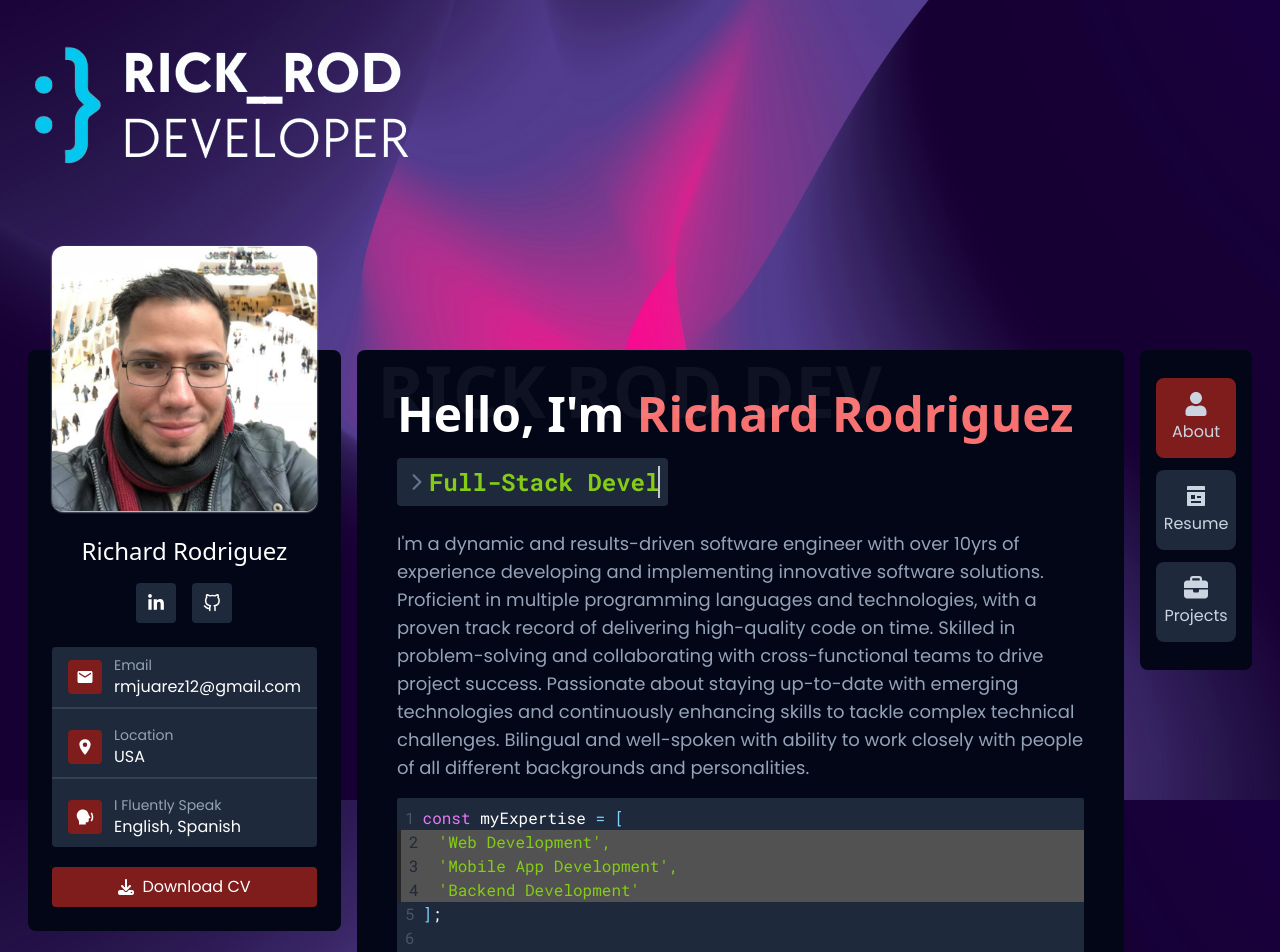
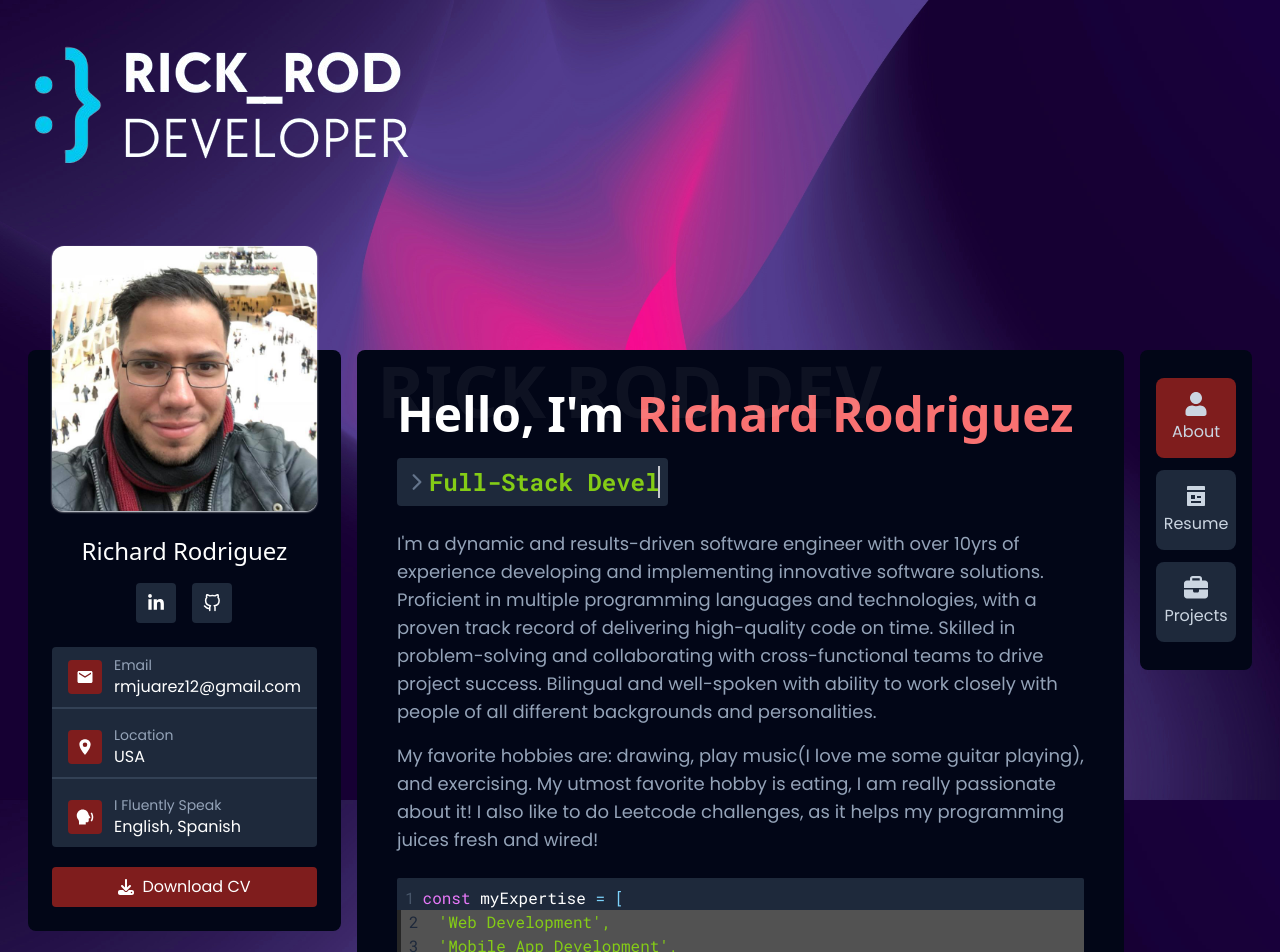
Before and after one commit to rmjuarez12/personal-portfolio, a Next.js app: page / in a window 1280 px wide. Shown: the top 952 px of the page. Built offline with nearby package versions, Linux system fonts and the light colour scheme.

Commit message:
Adjusted main description

```diff
--- a/src/app/page.tsx
+++ b/src/app/page.tsx
@@ -105,10 +105,15 @@ export default function Home() {
         Proficient in multiple programming languages and technologies, with a
         proven track record of delivering high-quality code on time. Skilled in
         problem-solving and collaborating with cross-functional teams to drive
-        project success. Passionate about staying up-to-date with emerging
-        technologies and continuously enhancing skills to tackle complex
-        technical challenges. Bilingual and well-spoken with ability to work
-        closely with people of all different backgrounds and personalities.
+        project success. Bilingual and well-spoken with ability to work closely
+        with people of all different backgrounds and personalities.
+      </p>
+
+      <p className='mb-6 text-lg'>
+        My favorite hobbies are: drawing, play music(I love me some guitar
+        playing), and exercising. My utmost favorite hobby is eating, I am
+        really passionate about it! I also like to do Leetcode challenges, as it
+        helps my programming juices fresh and wired!
       </p>
 
       <CodeSnippet codeLines={codeLinesServices} />
--- a/src/styles/globals.css
+++ b/src/styles/globals.css
@@ -110,7 +110,7 @@ ul li::before {
 
 .project-box img {
   transition: 0.3s all;
-  transform: perspective(800px) rotateY(45deg);
+  transform: perspective(800px) rotateY(25deg);
 }
 
 .project-box img:hover {
```
